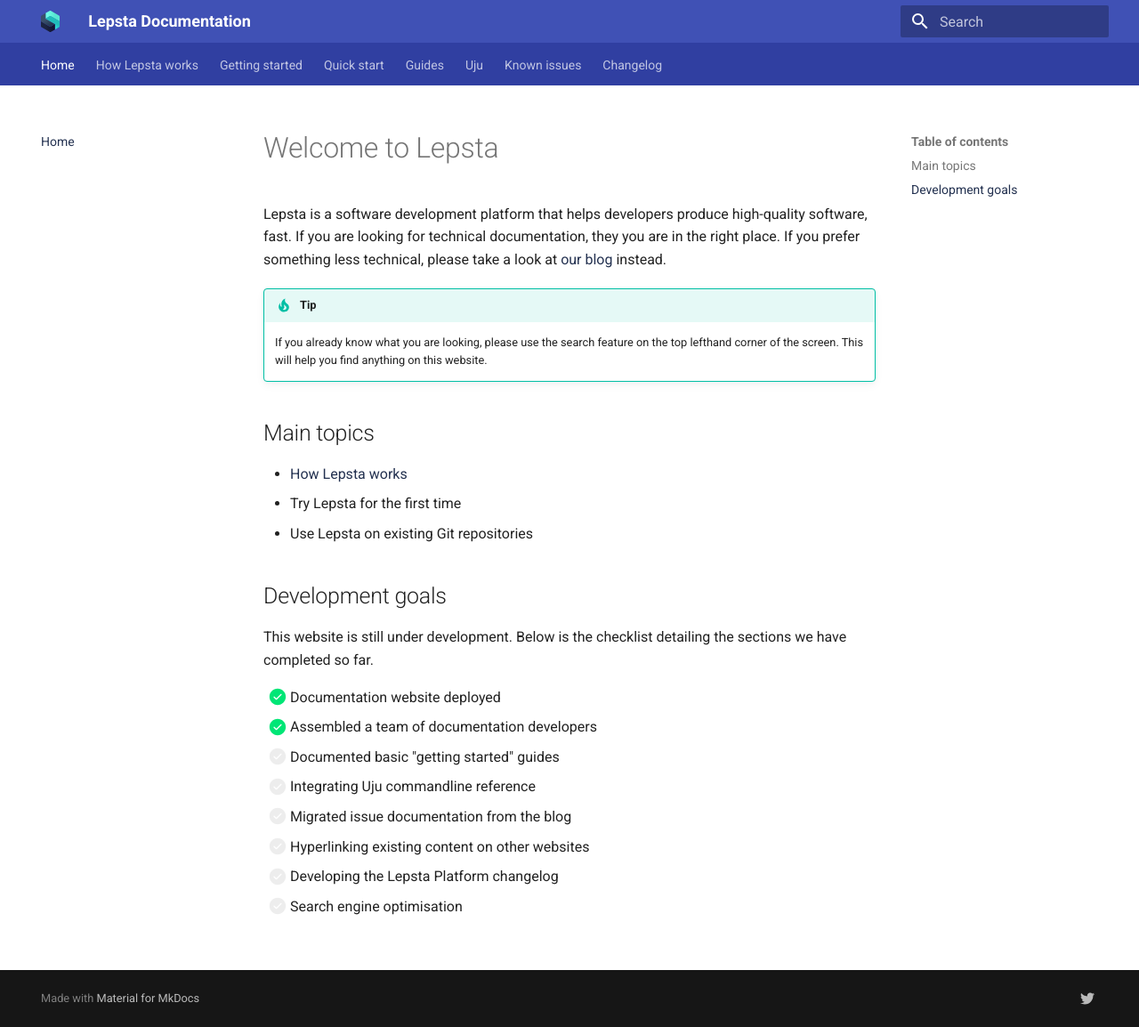
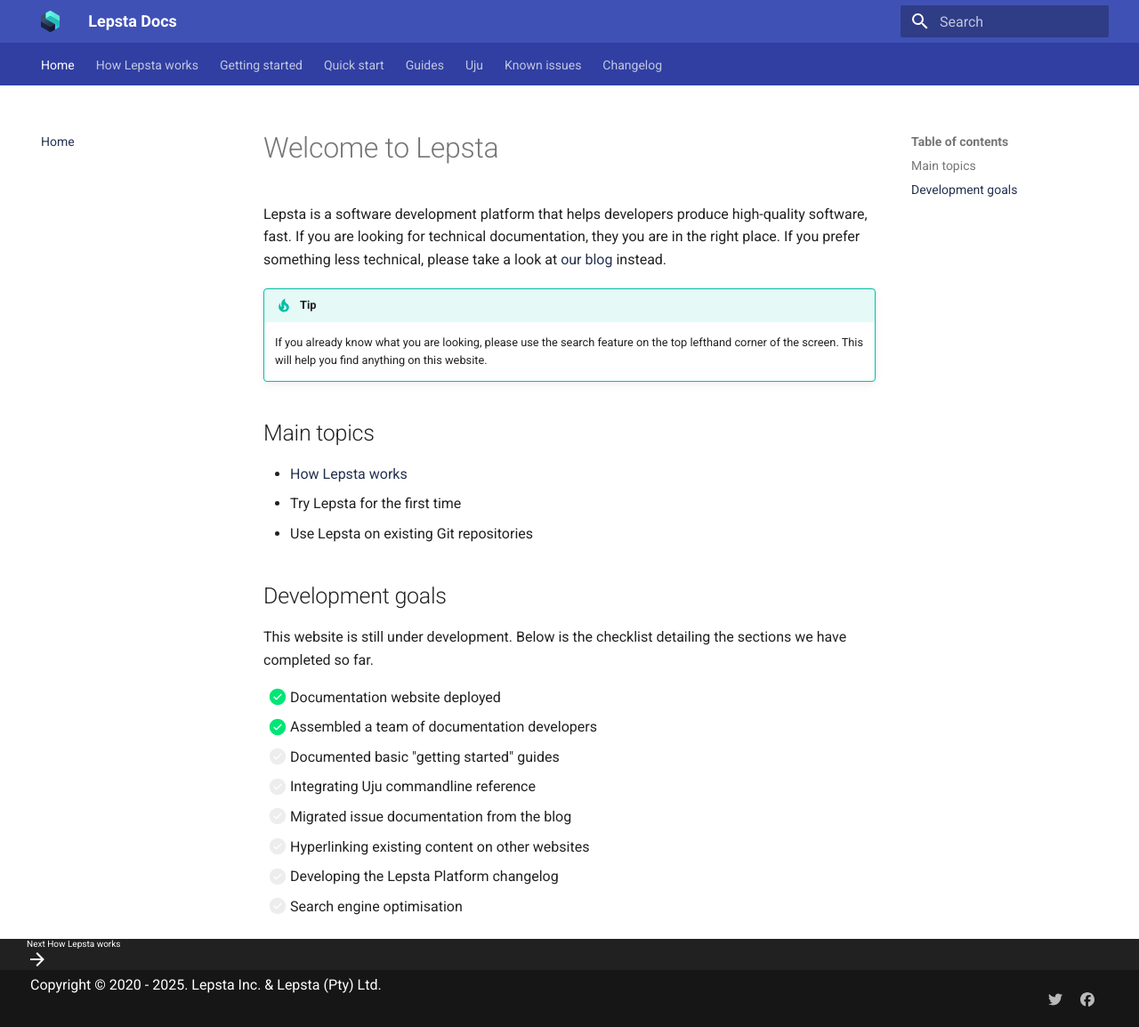
Before and after one commit to lepsta/docs, an MkDocs documentation site: the page built from docs/index.md, in a window 1280 px wide and 1154 px high. Shown: the whole window at 89% size. Built offline with MkDocs 1.6.1 and Material for MkDocs 9.7.7, drawn with Linux system fonts in a browser that asks for light colours.

Commit message:
Theme improvements

```diff
--- a/mkdocs.yml
+++ b/mkdocs.yml
@@ -1,4 +1,4 @@
-site_name: Lepsta Documentation
+site_name: Lepsta Docs
 nav:
   - Home: index.md
   - How Lepsta works: pages/lepsta/how-lepsta-works.md
@@ -25,9 +25,12 @@
   social:
     - icon: fontawesome/brands/twitter
       link: https://twitter.com/_lepsta
+    - icon: fontawesome/brands/facebook
+      link: https://facebook.com/lepsta
 extra_css:
   - stylesheets/extra.css
 markdown_extensions:
   - admonition
   - pymdownx.tasklist:
       custom_checkbox: true
+copyright: Copyright &copy; 2020 - 2025. Lepsta Inc. & Lepsta (Pty) Ltd.
--- /dev/null
+++ b/overrides/partials/footer.html
@@ -0,0 +1,78 @@
+{% import "partials/language.html" as lang with context %}
+
+<!-- Application footer -->
+<footer class="md-footer">
+
+  <!-- Link to previous and/or next page -->
+  {% if page.previous_page or page.next_page %}
+    <div class="md-footer-nav">
+      <nav
+        class="md-footer-nav__inner md-grid"
+        aria-label="{{ lang.t('footer.title') }}"
+      >
+
+        <!-- Link to previous page -->
+        {% if page.previous_page %}
+          <a
+            href="{{ page.previous_page.url | url }}"
+            title="{{ page.previous_page.title | striptags }}"
+            class="md-footer-nav__link md-footer-nav__link--prev"
+            rel="prev"
+          >
+            <div class="md-footer-nav__button md-icon">
+              {% include ".icons/material/arrow-left.svg" %}
+            </div>
+            <div class="md-footer-nav__title">
+              <div class="md-ellipsis">
+                <span class="md-footer-nav__direction">
+                  {{ lang.t("footer.previous") }}
+                </span>
+                {{ page.previous_page.title }}
+              </div>
+            </div>
+          </a>
+        {% endif %}
+
+        <!-- Link to next page -->
+        {% if page.next_page %}
+          <a
+            href="{{ page.next_page.url | url }}"
+            title="{{ page.next_page.title | striptags }}"
+            class="md-footer-nav__link md-footer-nav__link--next"
+            rel="next"
+          >
+            <div class="md-footer-nav__title">
+              <div class="md-ellipsis">
+                <span class="md-footer-nav__direction">
+                  {{ lang.t("footer.next") }}
+                </span>
+                {{ page.next_page.title }}
+              </div>
+            </div>
+            <div class="md-footer-nav__button md-icon">
+              {% include ".icons/material/arrow-right.svg" %}
+            </div>
+          </a>
+        {% endif %}
+      </nav>
+    </div>
+  {% endif %}
+
+  <!-- Further information -->
+  <div class="md-footer-meta md-typeset">
+    <div class="md-footer-meta__inner md-grid">
+
+      <!-- Copyright and theme information -->
+      <div class="md-footer-copyright">
+        {% if config.copyright %}
+          <div class="md-footer-copyright__highlight">
+            {{ config.copyright }}
+          </div>
+        {% endif %}
+      </div>
+
+      <!-- Social links -->
+      {% include "partials/social.html" %}
+    </div>
+  </div>
+</footer>
```
Also changed, not shown: overrides/assets/images/favicon.png (added).
